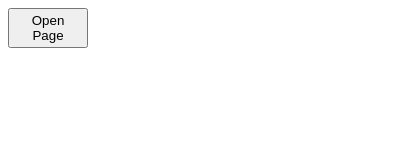
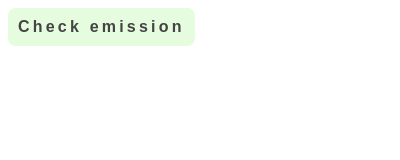
Before and after one commit to devdasz/TRINIT_Ashohay_DEV_2, a browser extension: page extension/popup.html in a window 400 px wide. Drawn offline with Linux system fonts and the light colour scheme.

Commit message:
design changed

```diff
--- a/extension/dashboard.css
+++ b/extension/dashboard.css
@@ -69,6 +69,13 @@ h1{
 .openglobalbutton{
     text-align: end;
 }
+button{
+    margin-right: 20px;
+    padding: 10px;
+    background-color: white;
+    font-size: large;
+    border-radius: 8px;
+}
 
 /* On screens that are 600px or less, set the background color to olive */
 @media screen and (max-width: 600px) {
--- a/extension/popup.html
+++ b/extension/popup.html
@@ -3,13 +3,28 @@
   <head>
     <style>
       button {
-        height: 40px;
+        /* height: 40px;
         width: 80px;
+        font-size: larger;
+        background-color: white;
+        border-radius: 10px; */
+        padding: 10px;
+    background: #e6fcde;
+    border: none;
+    border-radius: .5rem;
+    color: #444;
+    font-size: 1rem;
+    font-weight: 700;
+    letter-spacing: .2rem;
+    text-align: center;
+    outline: none;
+    cursor: pointer;
+    transition: .2s ease-in-out;
       }
     </style>
   </head>
   <body>
-    <button id="open-page">Open Page</button>
+    <button id="open-page">Check emission</button>
     <script src="popup.js"></script>
   </body>
 </html>
```
Also changed, not shown: extension/logo.png (added).
